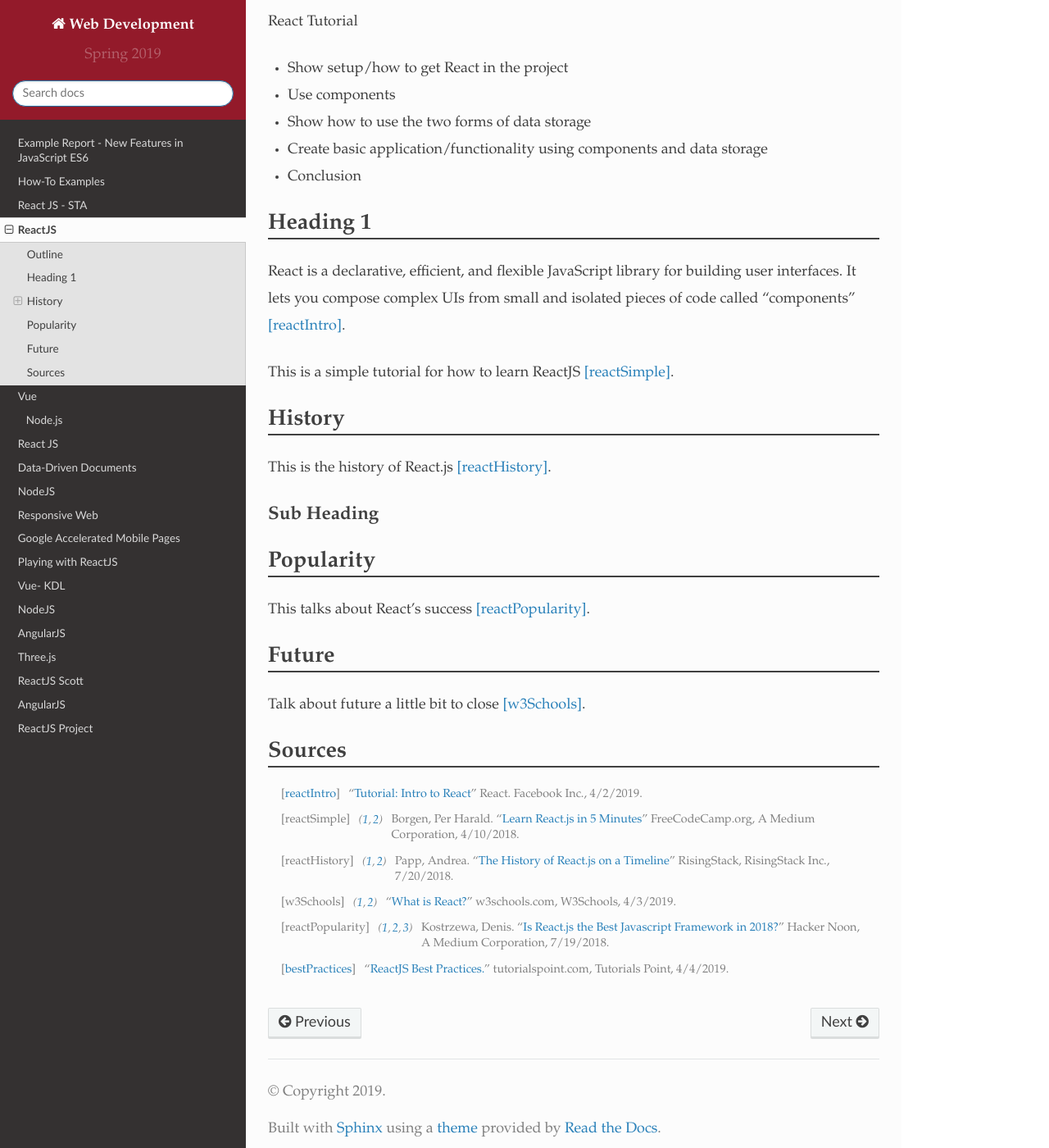
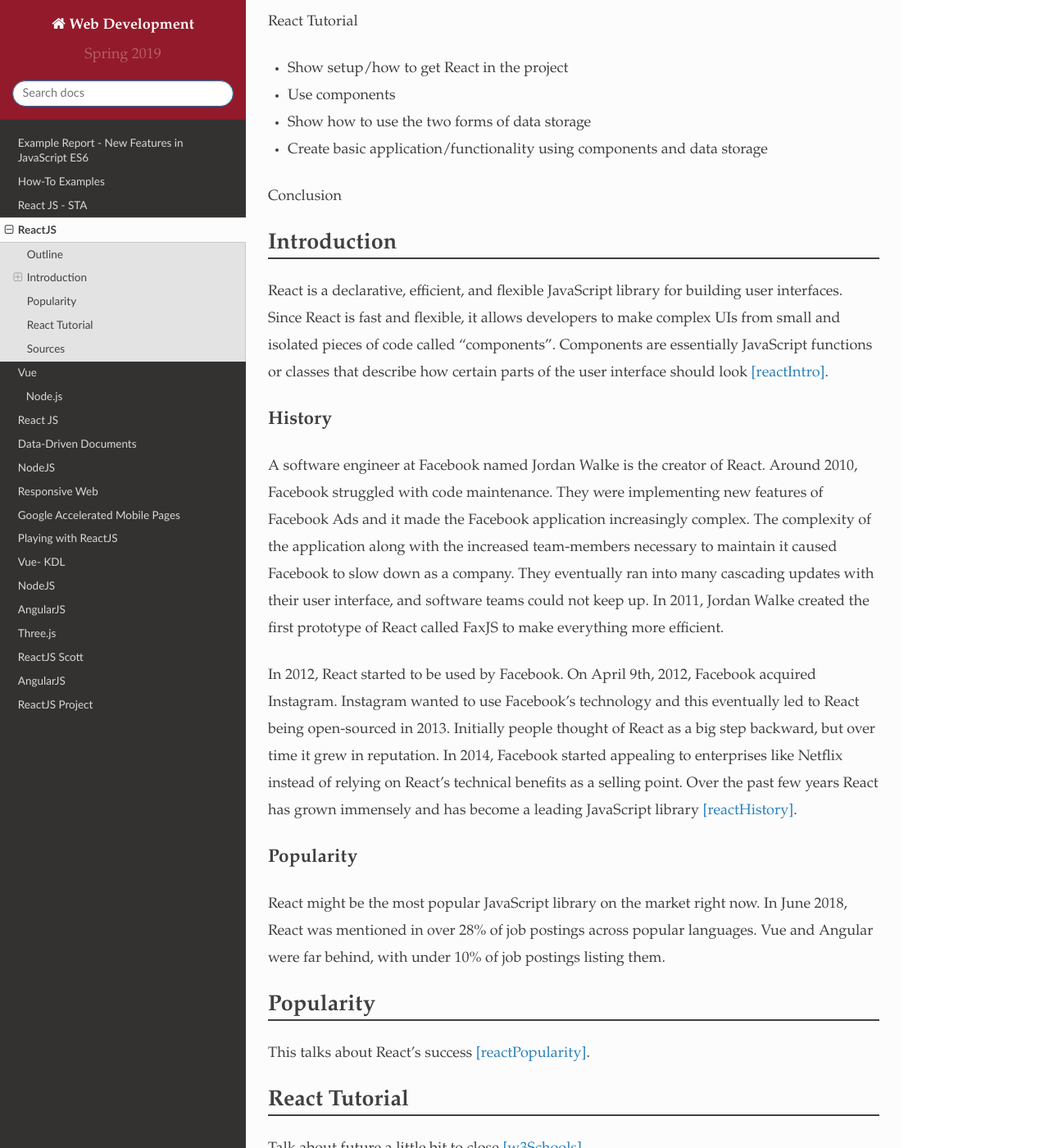
Before and after one commit to pvcraven/2019_spring_web_dev, a Sphinx documentation site: the page built from source/final/becker/index.rst, in a window 1280 px wide and 1400 px high, scrolled down 715 px. Shown: the whole window at 82% size. Built offline with Sphinx 7.4.7 and the Read the Docs theme 2.0.0, drawn with Linux system fonts in a browser that asks for light colours.

Commit message:
Starting to write History, popularity, intro sections

```diff
--- a/source/final/becker/index.rst
+++ b/source/final/becker/index.rst
@@ -30,30 +30,54 @@
 * Use components
 * Show how to use the two forms of data storage
 * Create basic application/functionality using components and data storage
-* Conclusion
+
+Conclusion
 
 
-Heading 1
----------
+Introduction
+-------------
+
 React is a declarative, efficient, and flexible JavaScript library for building
-user interfaces. It lets you compose complex UIs from small and isolated pieces
-of code called “components” [reactIntro]_.
-
-This is a simple tutorial for how to learn ReactJS [reactSimple]_.
+user interfaces. Since React is fast and flexible, it allows developers to make
+complex UIs from small and isolated pieces of code
+called “components”. Components are essentially JavaScript
+functions or classes that describe how certain parts of the user interface
+should look [reactIntro]_.
 
 History
----------
-This is the history of React.js [reactHistory]_.
+~~~~~~~~
+A software engineer at Facebook named Jordan Walke is the creator of React.
+Around 2010, Facebook struggled with code maintenance. They were implementing
+new features of Facebook Ads and it made the Facebook application increasingly
+complex. The complexity of the application along with the increased team-members
+necessary to maintain it caused Facebook to slow down as a company. They
+eventually ran into many cascading updates with their user interface, and
+software teams could not keep up. In 2011, Jordan Walke created the first
+prototype of React called FaxJS to make everything more efficient.
 
-Sub Heading
+In 2012, React started to be used by Facebook. On April 9th, 2012, Facebook
+acquired Instagram. Instagram wanted to use Facebook's technology and this
+eventually led to React being open-sourced in 2013. Initially people thought
+of React as a big step backward, but over time it grew in reputation. In 2014,
+Facebook started appealing to enterprises like Netflix instead of relying
+on React's technical benefits as a selling point. Over the past few years
+React has grown immensely and has become a leading JavaScript
+library [reactHistory]_.
+
+Popularity
 ~~~~~~~~~~~
+
+React might be the most popular JavaScript library on the market right now.
+In June 2018, React was mentioned in over 28% of job postings across popular
+languages. Vue and Angular were far behind, with under 10% of job postings
+listing them.
 
 Popularity
 ------------
 This talks about React's success [reactPopularity]_.
 
-Future
----------
+React Tutorial
+---------------
 Talk about future a little bit to close [w3Schools]_.
 
 Sources
```
